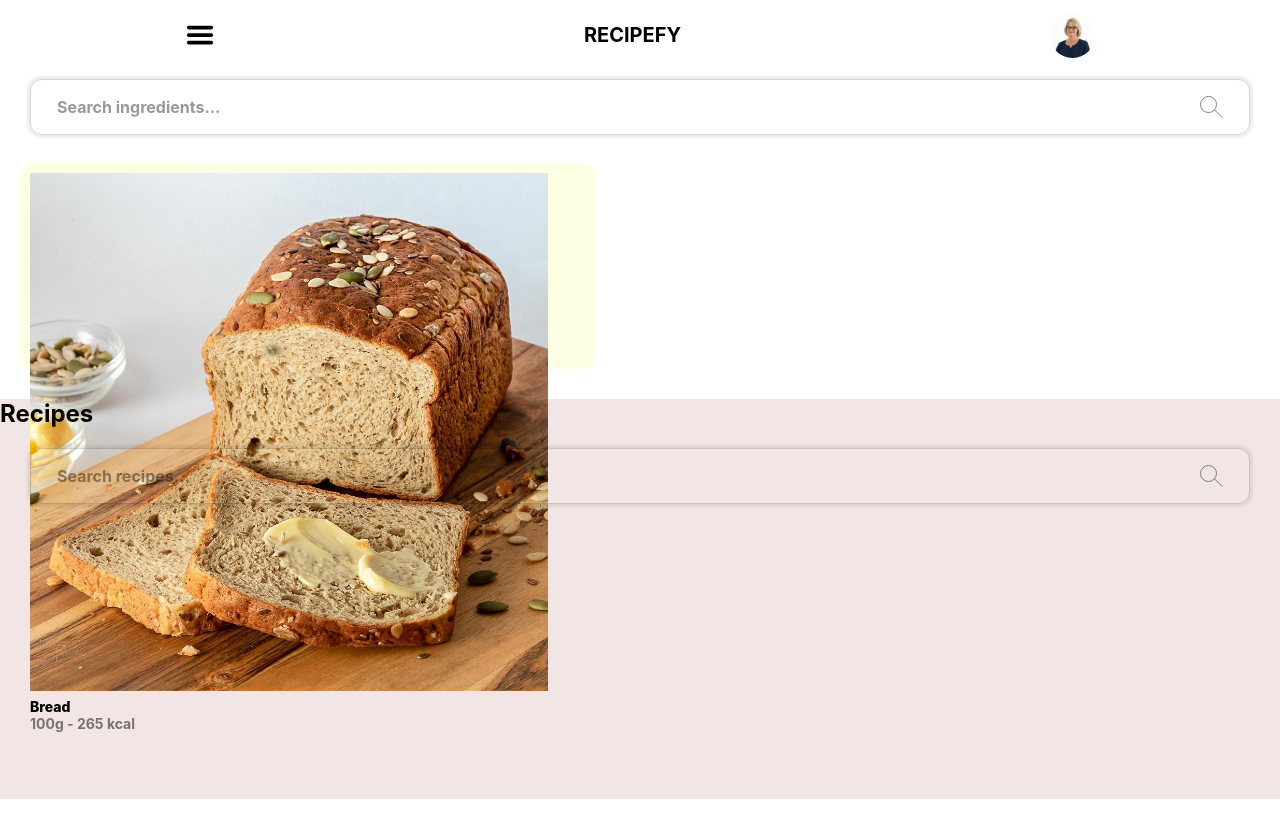
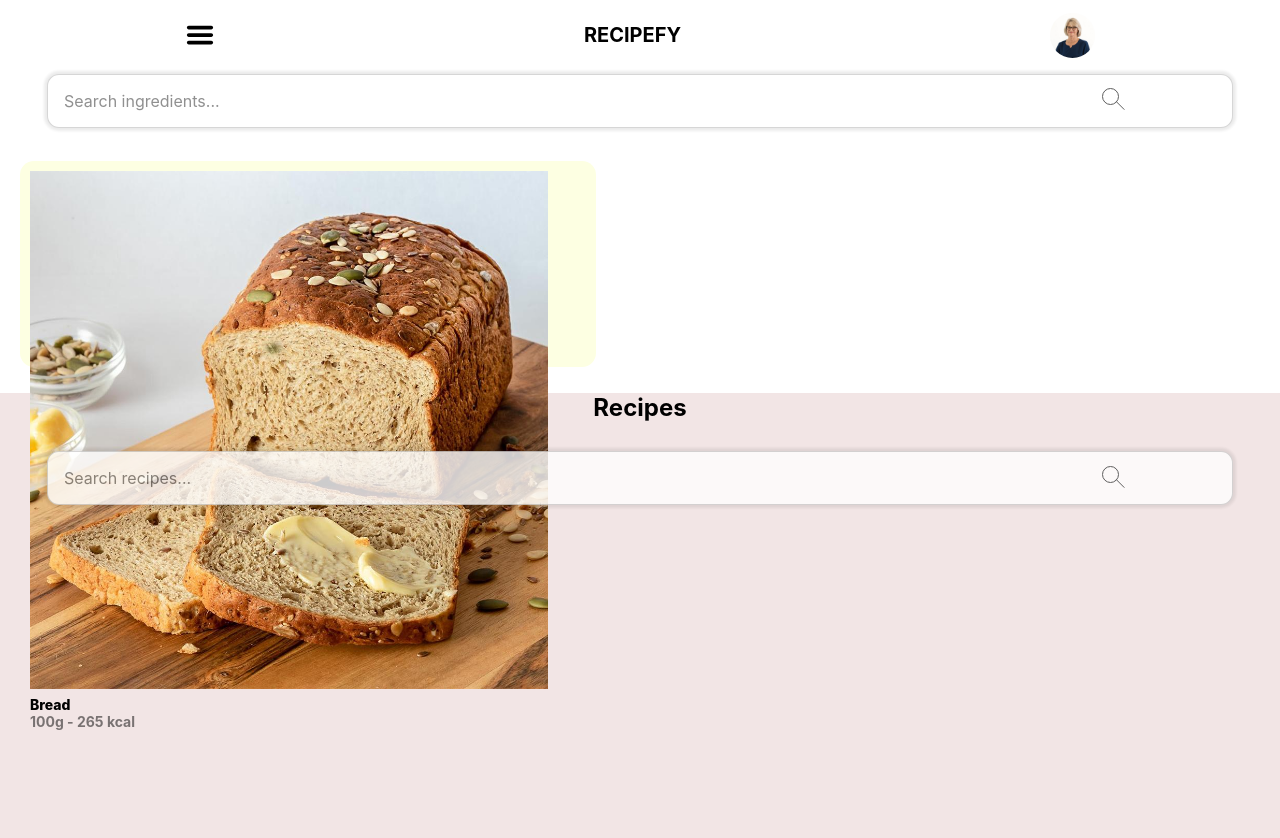
Before and after one commit to nandowastaken/recipefy-js, a React (Create React App) app: page / in a window 1280 px wide. Shown: the top 838 px of the page. Before the commit the page ends 800 px from the top, so only its background shows below. Built offline with nearby package versions, Linux system fonts and the light colour scheme; the HTML template or start-up script is replaced by a standard one.

Commit message:
add functional search bar

```diff
--- a/src/App.js
+++ b/src/App.js
@@ -5,14 +5,13 @@ import Menu from './screens/Menu';
 import ForgotPassword from './screens/ForgotPassword';
 import Search from './screens/Search';
 import Profile from './screens/Profile';
+import FunctionalSearchBar from './components/FunctionalSearchBar';
 
 function App() {
   return (
     <div>
       <Home/>
 
-
-
     </div>
   );
 }
--- /dev/null
+++ b/src/components/FunctionalSearchBar.jsx
@@ -0,0 +1,51 @@
+import React, { Component } from 'react';
+import search from '../assets/svg/search.svg';
+
+var styles = {
+    searchContainer: {
+        width: "100%",
+        height: "10vh",
+        display: "flex",
+        alignItems: "center",
+        justifyContent: "center",
+    },
+
+    searchBar: {
+        border: '1px solid rgb(0, 0, 0, 0.2)',
+        borderRadius: '12px',
+        margin: '18px 30px',
+        padding: '16px',
+        opacity: 0.8,
+        boxShadow: '0px 0px 3px 3px rgb(0, 0, 0, 0.1)',
+        width: "90%",
+        fontSize: "16px",
+        fontFamily: "Inter, sans-serif",
+    },
+
+    searchButton: {
+        backgroundColor: "transparent",
+        border: "none",
+        position: "absolute",
+        margin: "0% 0px 0px 74%",
+        width: "10%",
+    }
+}
+
+function clickButton() {
+    alert("Clicked on the button...");
+}
+
+class FunctionalSearchBar extends Component {
+    state = {  }
+    render() {
+        return (
+            <div style={styles.searchContainer}>
+                <input type="text" placeholder={this.props.text} name="search" style={styles.searchBar}></input>
+                <button type='submit' style={styles.searchButton} onClick={clickButton}><img src={search}></img></button>
+
+            </div>
+        );
+    }
+}
+
+export default FunctionalSearchBar;
--- a/src/screens/Home.jsx
+++ b/src/screens/Home.jsx
@@ -2,6 +2,7 @@ import React, { Component } from 'react';
 import Navbar from '../components/Navbar';
 import SearchBar from '../components/SearchBar';
 import Ingredient from '../components/Ingredient';
+import FunctionalSearchBar from '../components/FunctionalSearchBar';
 
 var styles = {
     homeContainer: {
@@ -19,13 +20,19 @@ var styles = {
     },
 
     recipes: {
-        height: '50vh',
+        height: '100vh',
         width: '100%',
         backgroundColor: '#F2E5E5',
     },
 
     innerRecipesContent: {
         margin: '12px',
+
+    },
+
+    recipesTitle: {
+        textAlign: "center",
+        margin: "16px",
     }
 }
 
@@ -35,7 +42,8 @@ class Home extends Component {
         return (
             <div className='homeContainer'>
                 <Navbar/>
-                <SearchBar text='Search ingredients...'/>
+                <FunctionalSearchBar text="Search ingredients..."/>
+
 
                 <div className='ingredients' style={styles.ingredients}>
                     <Ingredient/>
@@ -44,8 +52,8 @@ class Home extends Component {
 
                 <div className='recipes' style={styles.recipes}>
                     <div styles={styles.innerRecipesContent}>
-                        <h2>Recipes</h2>
-                        <SearchBar text='Search recipes...'/>
+                        <h2 style={styles.recipesTitle}>Recipes</h2>
+                        <FunctionalSearchBar text='Search recipes...' />
                     </div>
 
                 </div>
```
